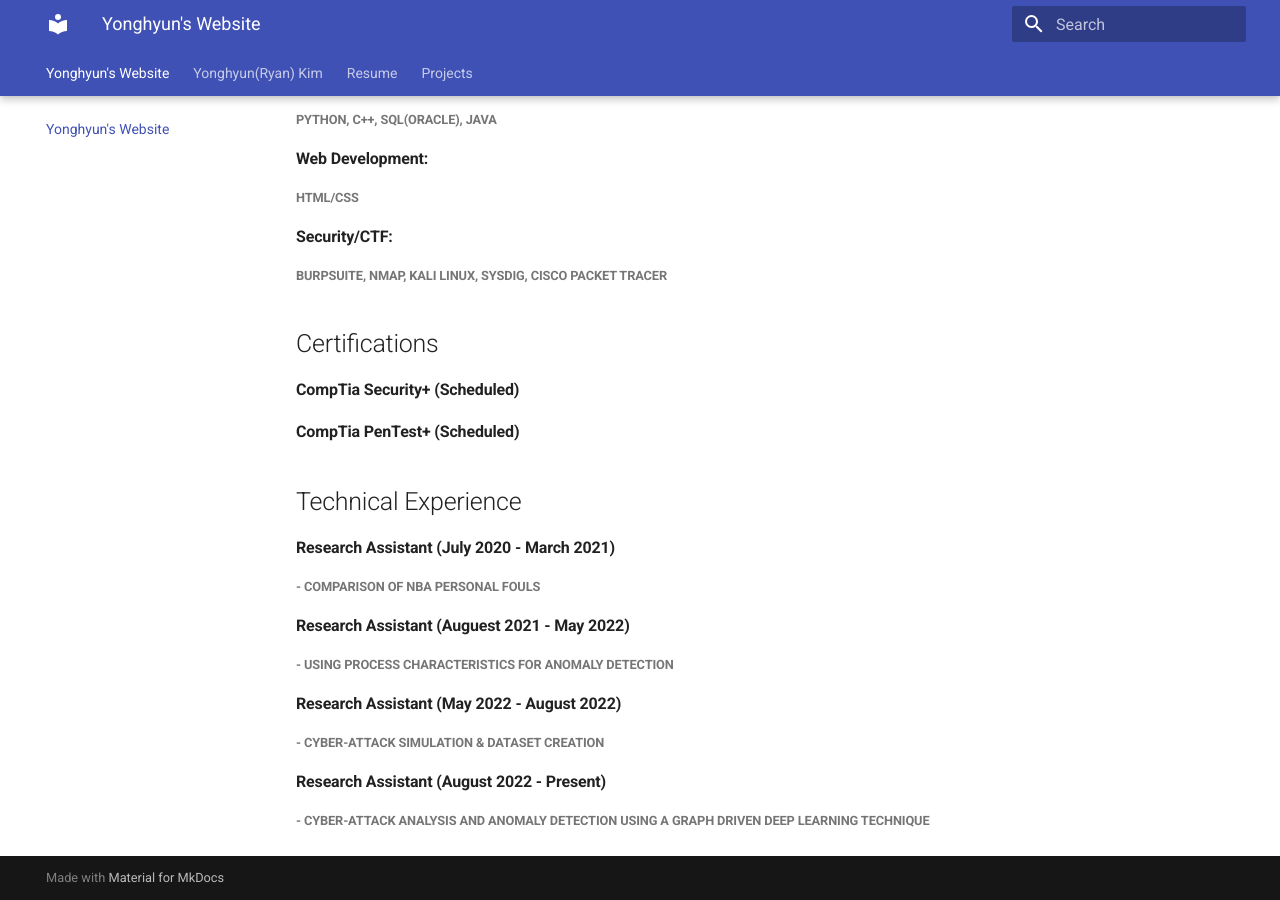
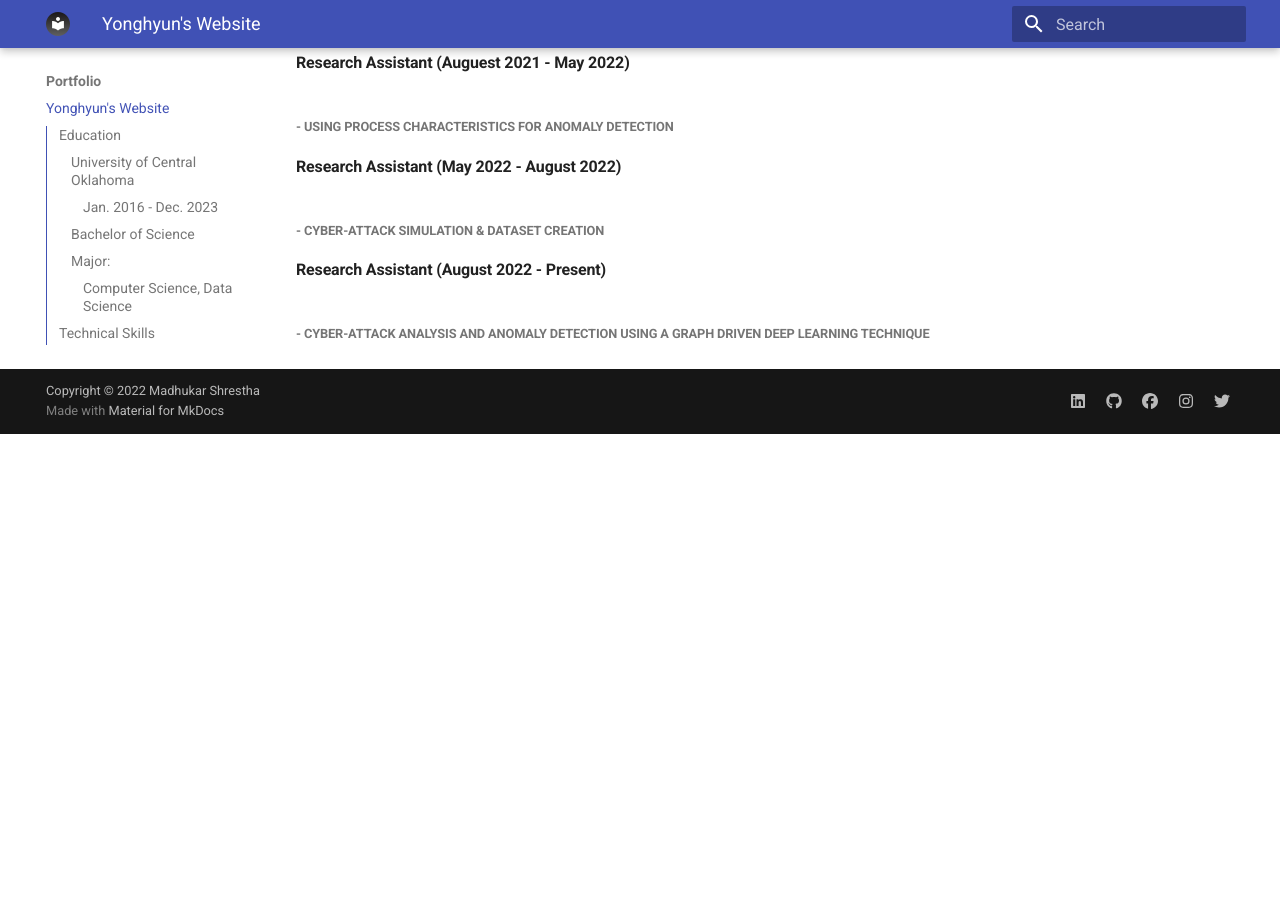
Before and after one commit to skyout99/skyout99.github.io, an MkDocs documentation site: the page built from docs/index.md, in a window 1280 px wide and 900 px high, scrolled down 1219 px. Built offline with MkDocs 1.6.1 and Material for MkDocs 9.7.7, drawn with Linux system fonts in a browser that asks for light colours; after the commit the page ends 1653 px from its top, so only the background shows below that.

Commit message:
update with some changes

```diff
--- a/docs/index.md
+++ b/docs/index.md
@@ -1,5 +1,5 @@
 # Yonghyun's Website
-![screenshot](images/Yong.png)
+![screenshot](images/Yong.png){: style="height:250px;width:250px" align=left }
 
 ## Education
 ####University of Central Oklahoma<br />
--- a/mkdocs.yml
+++ b/mkdocs.yml
@@ -1,9 +1,91 @@
-site_name: Yonghyun Kim
+site_name: Portfolio # Website name(comes on top left in nav bar)
+site_description: Software Engineer | CS Student #browser tab tooltip text
+site_author: Madhukar Shrestha #don't know where does it shows
+
+#Footer
+extra:
+  social:
+    - icon: fontawesome/brands/linkedin
+      link: 'https://www.linkedin.com/in/sthamadhukar/'
+    - icon: fontawesome/brands/github
+      link: 'https://github.com/sthamadhukar'
+    - icon: fontawesome/brands/facebook
+      link: 'https://www.facebook.com/sthamadboy/'
+    - icon: fontawesome/brands/instagram
+      link: 'https://www.instagram.com/sthamadhukar/'
+    - icon: fontawesome/brands/twitter
+      link: '#'
+
+
+copyright: Copyright &copy; 2022 <a href="https://www.linkedin.com/in/sthamadhukar/">Madhukar Shrestha</a>
+
+#Theming
 theme:
- name: 'material'
- features:
-    - navigation.tabs
-    - navigation.tabs.sticky
+    name: material
+    # palette:
+    #     primary: 'black'
+    #     accent: 'green'
+    #     # links_color : 'green' #todo, this is not the correct solution
+
+    logo: 'assets/images/favicon.png'
+    favicon: 'assets/images/favicon.png'
+
+    feature:
+      - tabs: true
+
+    language: 'en'
+    extra:
+        search:
+            language: 'en'
+            tokenizer: '[\s\-\.]+'
+    features:
+      - navigation.top
+    #   - navigation.tabs
+    #   - navigation.tabs.sticky
+      - toc.integrate
+
+    # toc:
+    #     disable: true # todo, this is not working. expected this to remove table of contents
+#extra_css:
+#    - 'stylesheets/extra.css' # for disabling toc # not working
+
+# Extensions
 markdown_extensions:
-    - toc:
-        toc_depth : "1-1"
+  - markdown.extensions.admonition
+  - markdown.extensions.codehilite:
+      guess_lang: false
+  - def_list
+  - pymdownx.tasklist:
+      custom_checkbox: true
+  - markdown.extensions.footnotes
+  - markdown.extensions.meta
+  - markdown.extensions.toc:
+      permalink: true
+  - pymdownx.arithmatex
+  - pymdownx.betterem:
+      smart_enable: all
+  - pymdownx.caret
+  - pymdownx.critic
+  - pymdownx.details
+  - pymdownx.emoji:
+      emoji_generator: !!python/name:pymdownx.emoji.to_svg
+  - pymdownx.inlinehilite
+  - pymdownx.keys
+  - pymdownx.mark
+  - pymdownx.smartsymbols
+  - pymdownx.superfences
+  - pymdownx.tasklist:
+      custom_checkbox: true
+  - pymdownx.tilde
+  - attr_list
+  - md_in_html
+
+
+# nav:
+#     - About Me: index.md
+#     - Work Experience: work_exp.md
+#     - Education: edu_details.md
+#         # - Academic Background:
+#     - Resume: cv.md
+#     - Certifications/Honors: certification.md
+#     - Contact: contact.md
```
Also changed, not shown: 1 other file.
